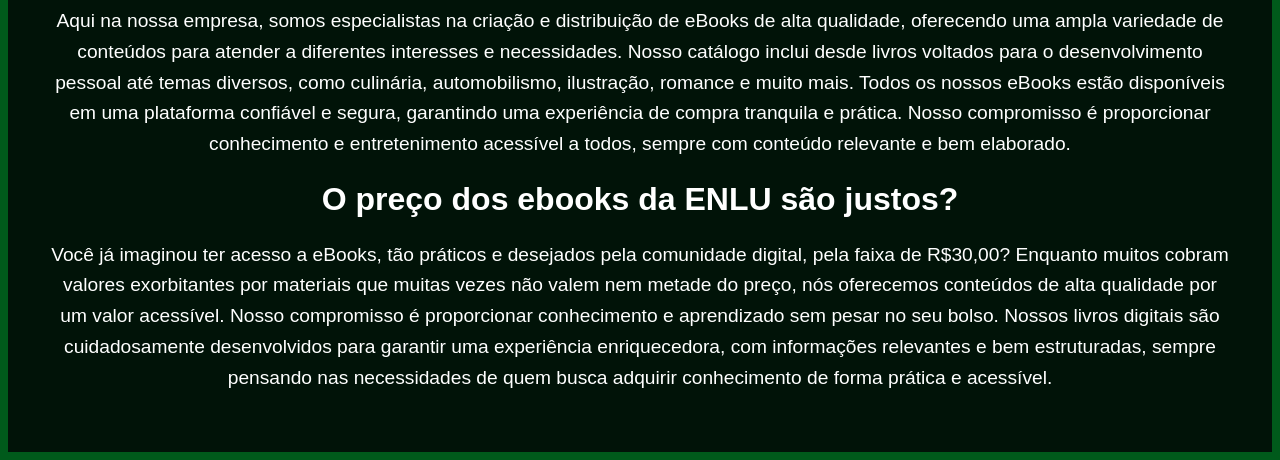
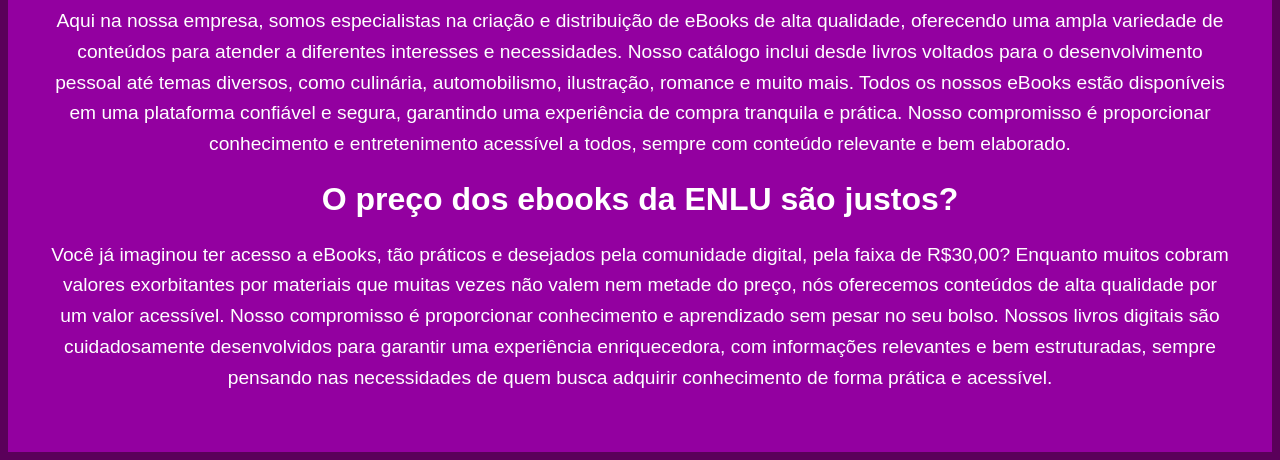
Before and after one commit to enluvendas/enlusite, a plain HTML site: page index.html in a window 1280 px wide. Shown: the part 529-989 px from the top of the page. Drawn offline with Linux system fonts and the light colour scheme.

Commit message:
Update index.html

```diff
--- a/index.html
+++ b/index.html
@@ -3,10 +3,10 @@
 <head>
     <meta charset="UTF-8">
     <meta name="viewport" content="width=device-width, initial-scale=1.0">
-    <title>EnluVendas</title>
+    <title>Document</title>
     <style>
         body {
-            background-color: rgb(0, 90, 27);
+            background-color: rgb(90, 0, 90);
             font-family: Arial, Helvetica, sans-serif;
         }
         .centro {
@@ -25,10 +25,10 @@ nav a{
     font-size: 1.2em;
 }
 nav a:hover{
-    color: rgb(0, 255, 21);
+    color: rgb(204, 0, 255);
 }
 header {
-    background-color: #011308;
+    background-color: #9300a0;
     color: white;
     padding: 40px;
     text-align: center;
```
